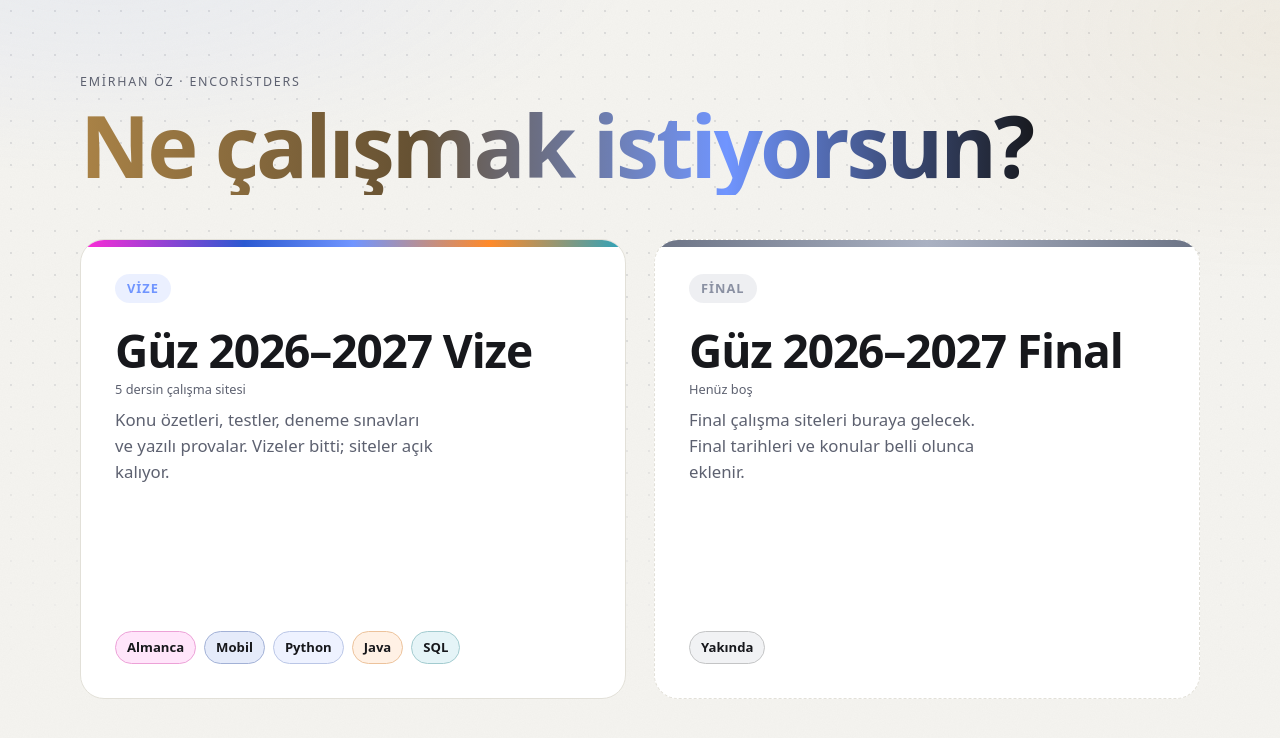
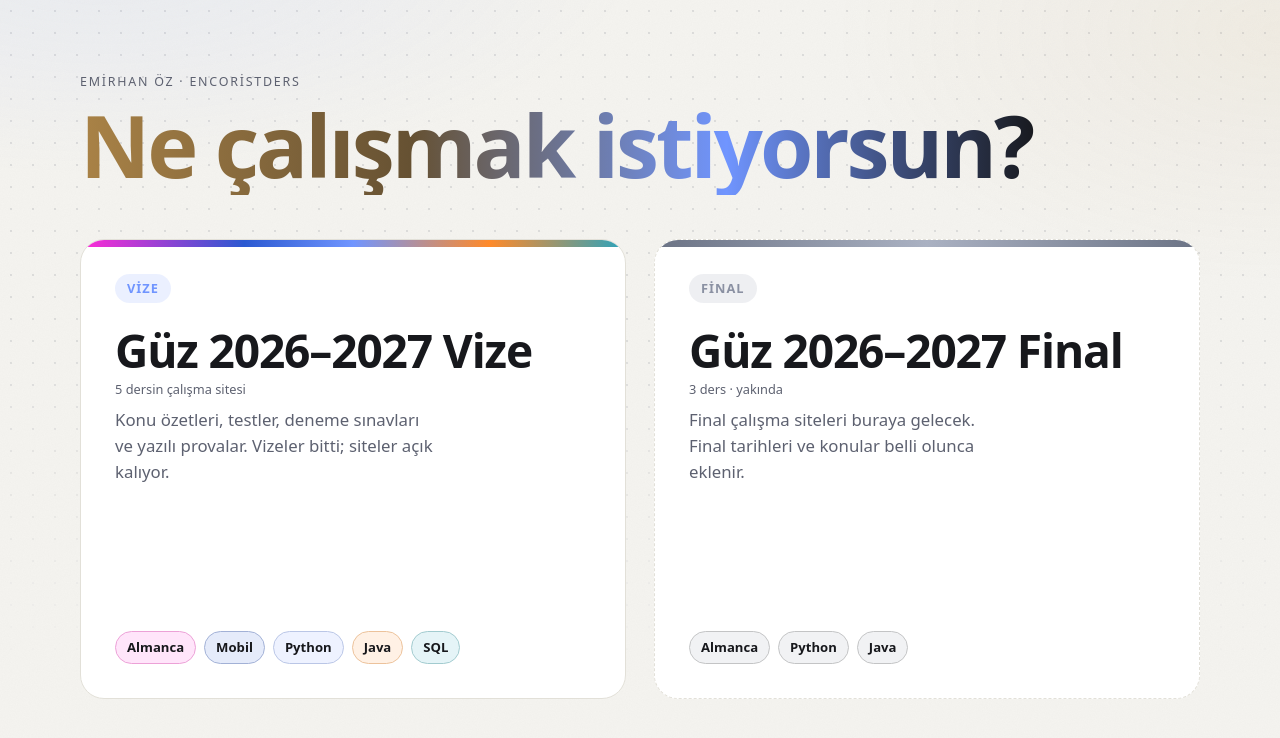
Before and after one commit to Emirhan-Ozz/EncoristDers, a plain HTML site: page index.html in a window 1280 px wide. Drawn offline with Linux system fonts and the light colour scheme.

Commit message:
EncoristDers: Final kartına Almanca, Python, Java (renksiz, yakında) eklendi
Co-Authored-By: Claude Opus 5.5 <noreply@anthropic.com>
Claude-Session: https://claude.ai/code/session_011gNUzjy7nBW66q22fmfLcg

```diff
--- a/index.html
+++ b/index.html
@@ -267,20 +267,24 @@ addEventListener('pagereveal',function(e){if(!e.viewTransition)return;try{var a=
           </div>
         </div>
       </a>
-      <a class="card big fin" href="#final" aria-label="Güz 2026–2027 Final: henüz boş">
+      <a class="card big fin" href="#final" aria-label="Güz 2026–2027 Final: Almanca, Python ve Java, yakında">
         <div class="flip">
           <div class="face front">
             <span class="tag">Final</span>
-            <h2>Güz 2026–2027 Final<small>Henüz boş</small></h2>
+            <h2>Güz 2026–2027 Final<small>3 ders · yakında</small></h2>
             <p>Final çalışma siteleri buraya gelecek. Final tarihleri ve konular belli olunca eklenir.</p>
-            <div class="chips"><i style="--c:#8a90a2">Yakında</i></div>
+            <div class="chips"><i style="--c:#8a90a2">Almanca</i><i style="--c:#8a90a2">Python</i><i style="--c:#8a90a2">Java</i></div>
             <span class="hint">Üstüne gel: içeriği gör →</span>
           </div>
           <div class="face back" aria-hidden="true">
             <div class="ui-bar"><i class="on">Dersler</i><i>Genel Tekrar</i><i>Test</i></div>
             <div class="ui-body">
               <span class="b-title sm">Güz 2026–2027 · Final</span>
-              <div class="empty"><b>Henüz ders yok</b>Final siteleri eklendikçe ders adları burada listelenecek.</div>
+              <div class="rows">
+                <span style="--c:#8a90a2"><em>GER101</em>Almanca I<small>Yakında</small></span>
+                <span style="--c:#8a90a2"><em>MBP207</em>Görsel Programlama<small>Python · Yakında</small></span>
+                <span style="--c:#8a90a2"><em>MBP205</em>Nesne Tabanlı Programlama II<small>Java · Yakında</small></span>
+              </div>
               <span class="go">Final sayfasını aç →</span>
             </div>
           </div>
```
